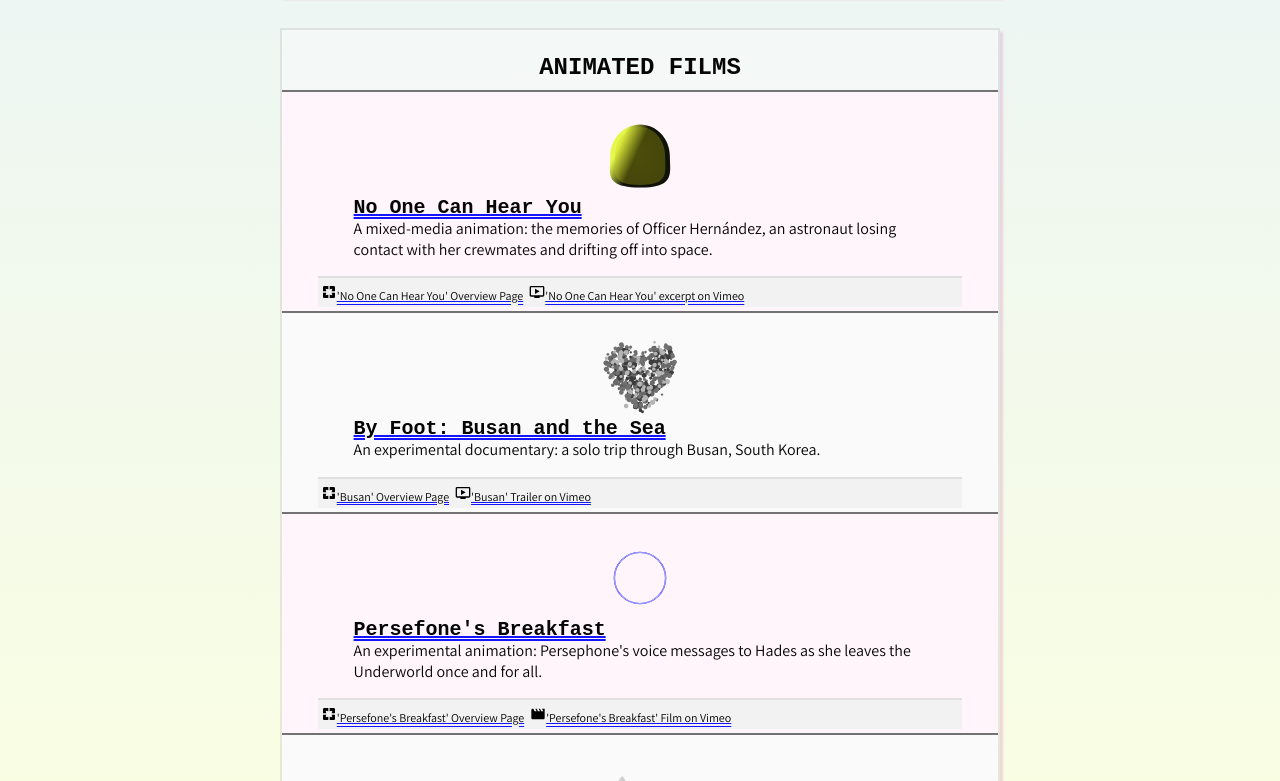
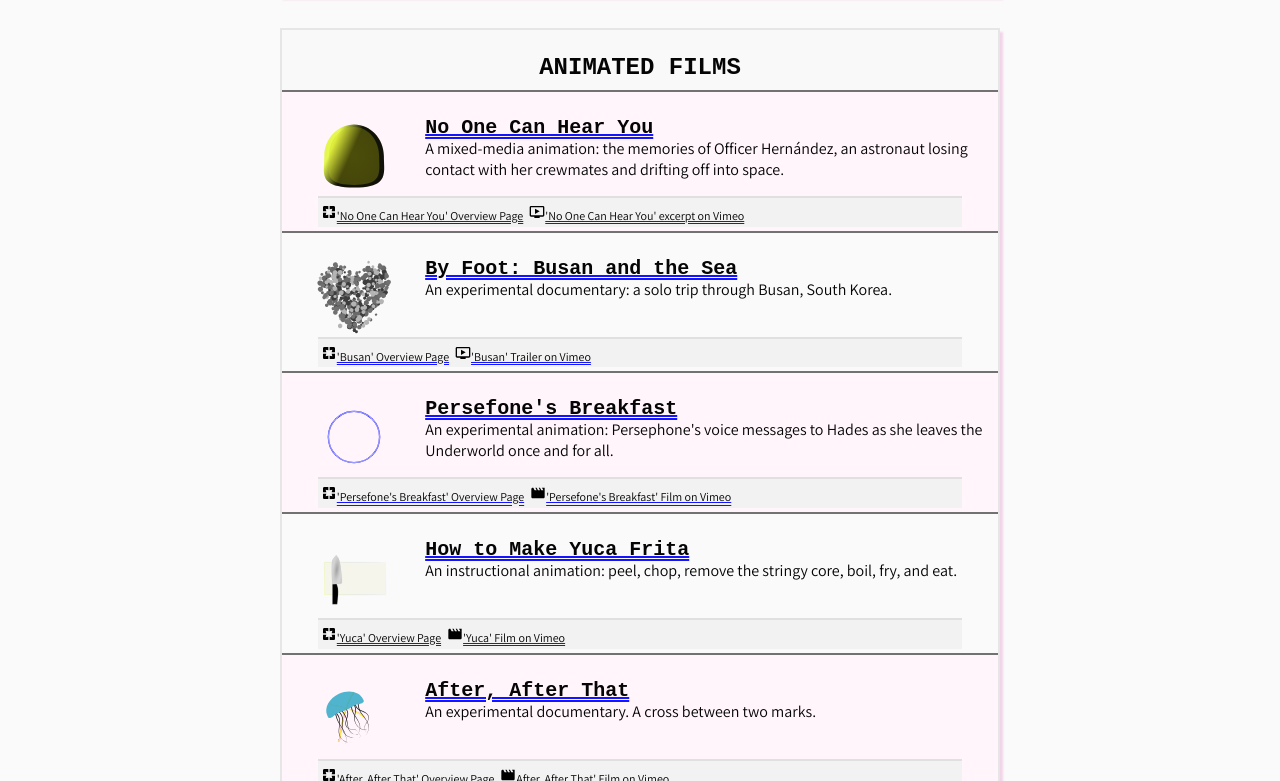
Before and after one commit to smendez92/samuelanimatesreact, a React (Create React App) app: page / in a window 1280 px wide. Shown: the part 1619-2400 px from the top of the page. Built offline with nearby package versions, Linux system fonts and the light colour scheme; a web font is replaced by a local one.

Commit message:
gradient fix and responive homepage fix

```diff
--- a/src/components/HomepageProjectContainer/HomepageProjectContainer.js
+++ b/src/components/HomepageProjectContainer/HomepageProjectContainer.js
@@ -9,6 +9,7 @@ const HomepageProjectContainer = props => (
     <div className="homepage-project-container bg-white border-color-rgba100-100-100-p9 border-style-solid border-width-2px-0-0-0 clear-both color-black font-Assistant padding-T-1p5em width-100pc">
 		<div className="padding-bottom-1em">
 			<ResponsiveCtoLFloat
+				float = { props.float }
 				isMobile={ props.isMobile }
 				width="20%"
 			>
@@ -18,6 +19,7 @@ const HomepageProjectContainer = props => (
 				/>
 			</ResponsiveCtoLFloat>
 			<ResponsiveCtoLFloat
+				float = { props.float }
 				isMobile={ props.isMobile }
 				width="80%"
 				>
--- a/src/components/HomepageProjectsSection/HomepageProjectsSection.js
+++ b/src/components/HomepageProjectsSection/HomepageProjectsSection.js
@@ -11,7 +11,8 @@ const HomepageProjectsSection = props => (
 		</SheerWhiteContainer>
 		{ props.projects.map(project =>
 			<HomepageProjectContainer
-				isMobile={ props.isMobile }
+			float = { props.float }
+			isMobile={ props.isMobile }
 				project = { project }
 			/>
 		)}
--- a/src/pages/HomePage/HomePage.css
+++ b/src/pages/HomePage/HomePage.css
@@ -44,7 +44,8 @@
 }
 .homepage-background-gradient{
 	background: rgb(250, 250, 250);
-	background: linear-gradient(to bottom, rgb(250, 250, 250) 0%, #fffcfc 7%, #e3f0ff 17%, #fcffe0 43%, #fde9f3 69%, #fcffd0 95%, #f8ff8f 100%);
+	background: linear-gradient(to bottom, rgb(250, 250, 250) 0%, #fffcfc 7%, #e3f0ff 17%,#5CA8FF 25%, #e3f0ff 32% #fcffe0 35%, #fcffe0 50%, #fde9f3 65%,
+	rgb(255, 178, 236) 77%, #fde9f3 84%, #fcffd0 89%, #f8ff8f 95%);
 }
 .margin-auto{
 	margin: auto;
```
